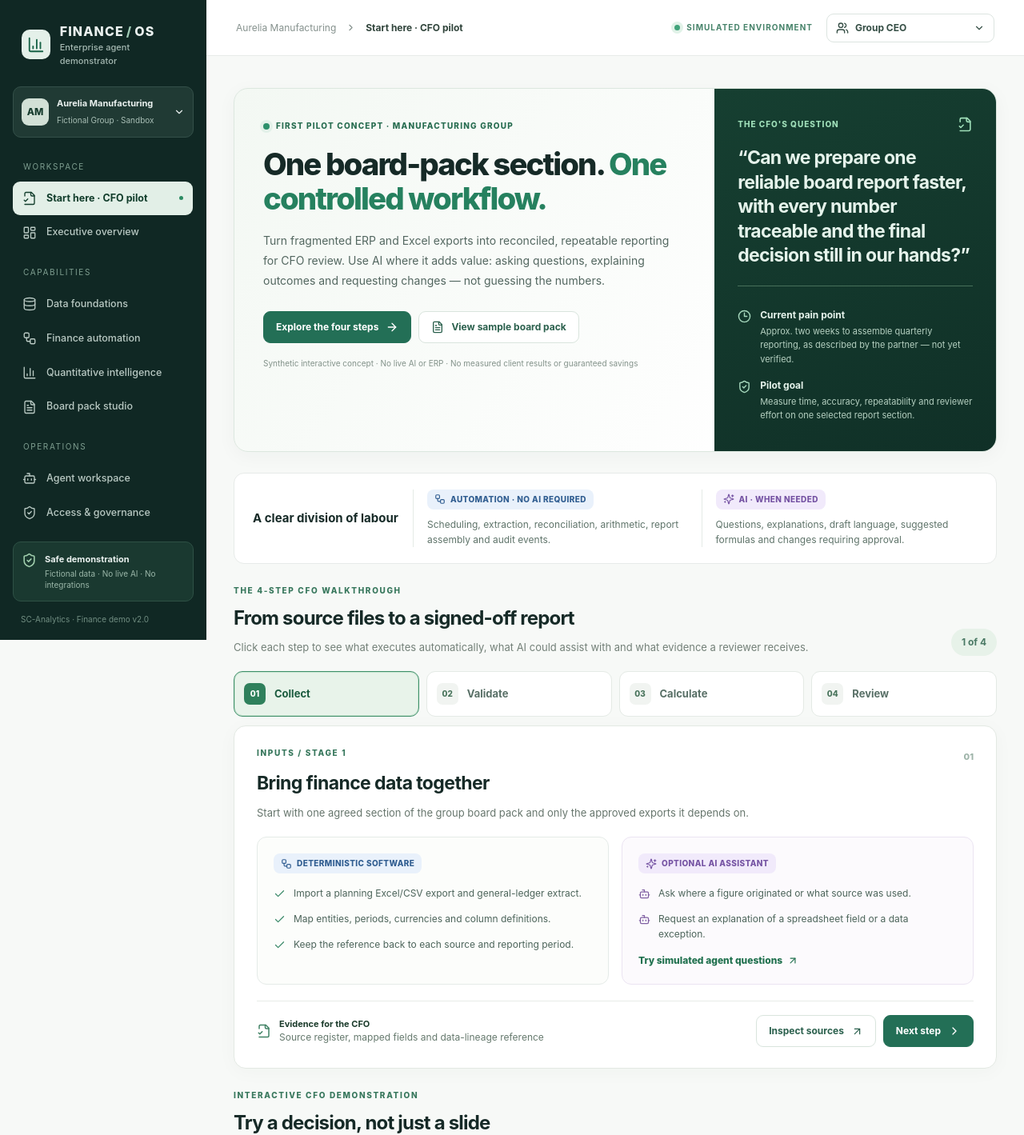
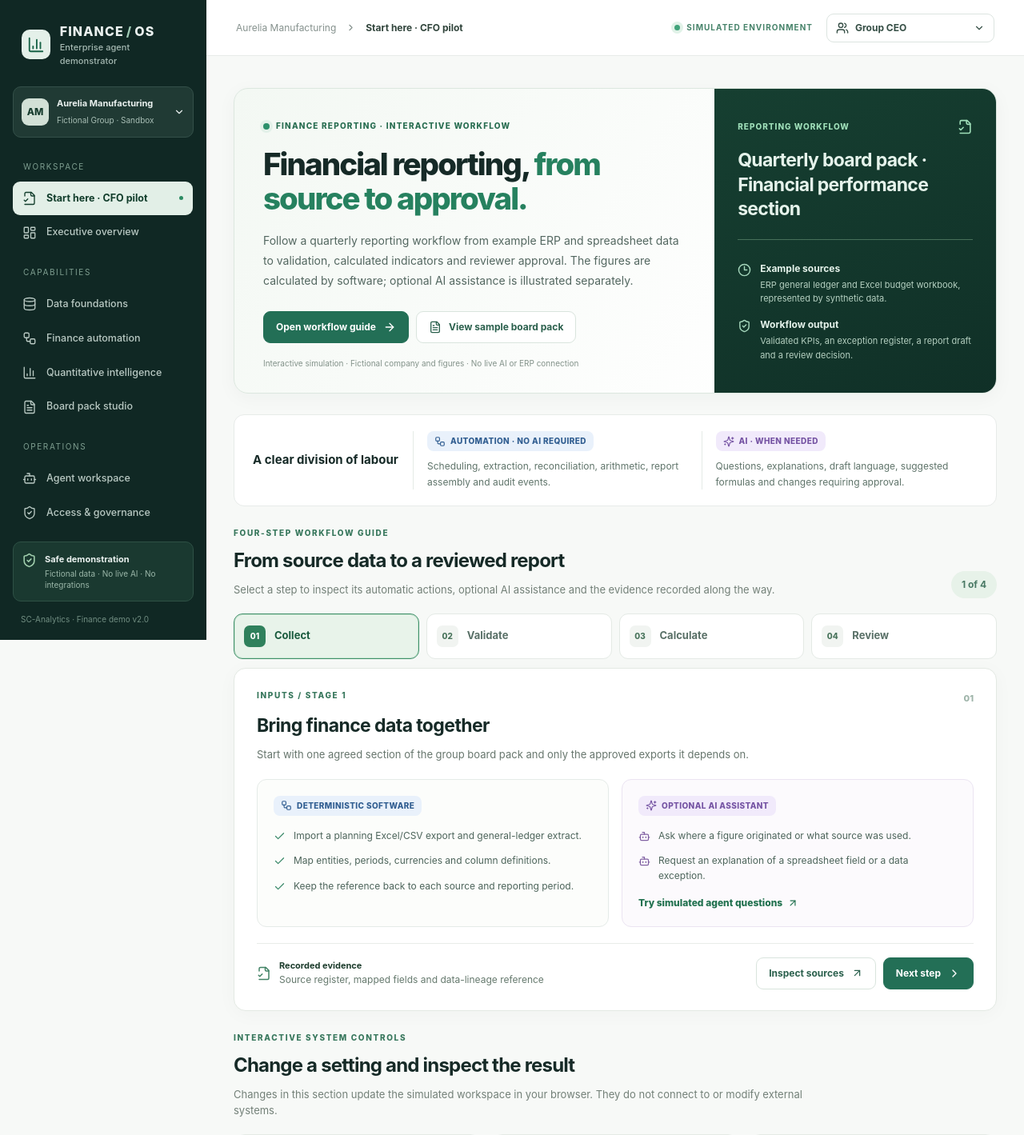
Before and after one commit to sastree14/AI-Demonstration, a Next.js app: page / in a window 1280 px wide. Shown: the top 1419 px of the page at 80% size. Built offline with nearby package versions, Linux system fonts and the light colour scheme.

Commit message:
Make four-step workflow a neutral client-facing product demonstration

```diff
--- a/app/components/PilotWalkthrough.tsx
+++ b/app/components/PilotWalkthrough.tsx
@@ -23,7 +23,7 @@ const steps:Step[]=[
  {name:"01 · Collect",time:"INPUTS",title:"Bring finance data together",intro:"Start with one agreed section of the group board pack and only the approved exports it depends on.",automatic:["Import a planning Excel/CSV export and general-ledger extract.","Map entities, periods, currencies and column definitions.","Keep the reference back to each source and reporting period."],ai:["Ask where a figure originated or what source was used.","Request an explanation of a spreadsheet field or a data exception."],evidence:"Source register, mapped fields and data-lineage reference",target:"data",button:"Inspect sources"},
  {name:"02 · Validate",time:"CONTROL GATE",title:"Detect discrepancies before reporting",intro:"The control engine checks the data before allowing a draft to move towards approval.",automatic:["Check required fields, formats, definitions and reconciliation totals.","Flag an illustrative $12,500 mismatch rather than silently correcting it.","Store the validation result and the exception reference."],ai:["Ask why a validation failed and which rule was applied.","Request a plain-English explanation for the controller."],evidence:"Exception QA-17 / GL-2205, rule and reviewer status",target:"workflows",button:"Inspect control trail"},
  {name:"03 · Calculate",time:"OUTPUT",title:"Calculate KPIs and assemble a draft",intro:"Financial figures are produced by repeatable calculations. The optional AI layer helps interpret and customise them.",automatic:["Calculate revenue, EBITDA, budget variance and margin using fixed formulas.","Generate a reproducible board-pack section from a corporate template.","Apply the selected entity and reporting period."],ai:["Explain a variance using authorised evidence, without inventing causes.","Propose a new KPI or a different commentary style for approval."],evidence:"Formula definitions, report version and synthetic result",target:"intelligence",button:"Try KPIs and scenarios"},
- {name:"04 · Review",time:"SIGN-OFF",title:"Put the CFO in control",intro:"The final authority stays with finance: exceptions, commentary and draft publication can be reviewed.",automatic:["Place the draft and evidence into a review queue.","Record the approver, version and decision on a real implementation.","Publish only after all required controls pass."],ai:["Ask how long the run took or why a figure was included.","Request a filter, an omitted section or an alternative executive summary."],evidence:"Review queue, approval decision and audit trail",target:"reports",button:"Open board-pack studio"},
+ {name:"04 · Review",time:"SIGN-OFF",title:"Review and authorise the output",intro:"The final authority stays with finance: exceptions, commentary and draft publication can be reviewed.",automatic:["Place the draft and evidence into a review queue.","Record the approver, version and decision on a real implementation.","Publish only after all required controls pass."],ai:["Ask how long the run took or why a figure was included.","Request a filter, an omitted section or an alternative executive summary."],evidence:"Review queue, approval decision and audit trail",target:"reports",button:"Open board-pack studio"},
 ];
 export default function PilotWalkthrough({role,metrics,entityLabel,hasIssue,approval,runNumber,schedules,onNavigate,onRoleChange,onRun,onReview,onApprove}:Props){
  const [active,setActive]=useState(0);
@@ -34,23 +34,23 @@ export default function PilotWalkthrough({role,metrics,entityLabel,hasIssue,appr
  return <div className="pilot-experience">
   <div className="pilot-hero">
    <div className="pilot-hero-copy">
-    <p className="pilot-overline"><span className="pilot-dot"/> FIRST PILOT CONCEPT · MANUFACTURING GROUP</p>
-    <h1>One board-pack section. <span>One controlled workflow.</span></h1>
-    <p>Turn fragmented ERP and Excel exports into reconciled, repeatable reporting for CFO review. Use AI where it adds value: asking questions, explaining outcomes and requesting changes — not guessing the numbers.</p>
-    <div className="pilot-hero-buttons"><button className="btn primary" onClick={()=>{setActive(0);document.getElementById("pilot-process")?.scrollIntoView({behavior:"smooth",block:"start"})}}>Explore the four steps <ArrowRight size={16}/></button>{role!=="sales"&&<button className="btn secondary" onClick={()=>onNavigate("reports")}><FileText size={16}/> View sample board pack</button>}</div>
-    <p className="pilot-hero-foot">Synthetic interactive concept · No live AI or ERP · No measured client results or guaranteed savings</p>
+    <p className="pilot-overline"><span className="pilot-dot"/> FINANCE REPORTING · INTERACTIVE WORKFLOW</p>
+    <h1>Financial reporting, <span>from source to approval.</span></h1>
+    <p>Follow a quarterly reporting workflow from example ERP and spreadsheet data to validation, calculated indicators and reviewer approval. The figures are calculated by software; optional AI assistance is illustrated separately.</p>
+    <div className="pilot-hero-buttons"><button className="btn primary" onClick={()=>{setActive(0);document.getElementById("pilot-process")?.scrollIntoView({behavior:"smooth",block:"start"})}}>Open workflow guide <ArrowRight size={16}/></button>{role!=="sales"&&<button className="btn secondary" onClick={()=>onNavigate("reports")}><FileText size={16}/> View sample board pack</button>}</div>
+    <p className="pilot-hero-foot">Interactive simulation · Fictional company and figures · No live AI or ERP connection</p>
    </div>
    <div className="pilot-hero-card">
-     <div className="pilot-mini-heading"><span>THE CFO'S QUESTION</span><FileCheck2 size={19}/></div>
-     <p className="pilot-quote">“Can we prepare one reliable board report faster, with every number traceable and the final decision still in our hands?”</p>
+     <div className="pilot-mini-heading"><span>REPORTING WORKFLOW</span><FileCheck2 size={19}/></div>
+     <p className="pilot-quote">Quarterly board pack · Financial performance section</p>
      <div className="pilot-mini-divider"/>
-     <div className="pilot-target"><Clock3 size={17}/><div><strong>Current pain point</strong><small>Approx. two weeks to assemble quarterly reporting, as described by the partner — not yet verified.</small></div></div>
-     <div className="pilot-target"><ShieldCheck size={17}/><div><strong>Pilot goal</strong><small>Measure time, accuracy, repeatability and reviewer effort on one selected report section.</small></div></div>
+     <div className="pilot-target"><Clock3 size={17}/><div><strong>Example sources</strong><small>ERP general ledger and Excel budget workbook, represented by synthetic data.</small></div></div>
+     <div className="pilot-target"><ShieldCheck size={17}/><div><strong>Workflow output</strong><small>Validated KPIs, an exception register, a report draft and a review decision.</small></div></div>
    </div>
   </div>
   <div className="pilot-rule"><strong>A clear division of labour</strong><div className="pilot-rule-item"><span className="engine-chip deterministic"><Workflow size={14}/> AUTOMATION · NO AI REQUIRED</span><p>Scheduling, extraction, reconciliation, arithmetic, report assembly and audit events.</p></div><div className="pilot-rule-item"><span className="engine-chip assisted"><Sparkles size={14}/> AI · WHEN NEEDED</span><p>Questions, explanations, draft language, suggested formulas and changes requiring approval.</p></div></div>
   <section className="pilot-path" id="pilot-process">
-   <div className="pilot-section-head"><div><p className="eyebrow">THE 4-STEP CFO WALKTHROUGH</p><h2>From source files to a signed-off report</h2><p>Click each step to see what executes automatically, what AI could assist with and what evidence a reviewer receives.</p></div><span className="pilot-progress">{active+1} of 4</span></div>
+   <div className="pilot-section-head"><div><p className="eyebrow">FOUR-STEP WORKFLOW GUIDE</p><h2>From source data to a reviewed report</h2><p>Select a step to inspect its automatic actions, optional AI assistance and the evidence recorded along the way.</p></div><span className="pilot-progress">{active+1} of 4</span></div>
    <div className="pilot-tabs" role="tablist" aria-label="Board pack workflow stages">{steps.map((s,i)=><button key={s.name} role="tab" aria-selected={active===i} className={active===i?"selected":""} onClick={()=>setActive(i)}><span className="pilot-step-index">{String(i+1).padStart(2,"0")}</span><span>{s.name.split(" · ")[1]}</span></button>)}</div>
    <div className="pilot-stage">
     <div className="pilot-stage-top"><span className="eyebrow">{step.time} / STAGE {active+1}</span><span className="pilot-stage-number">0{active+1}</span></div>
@@ -59,18 +59,18 @@ export default function PilotWalkthrough({role,metrics,entityLabel,hasIssue,appr
      <div className="pilot-lane"><span className="engine-chip deterministic"><Workflow size={14}/> DETERMINISTIC SOFTWARE</span><ul>{step.automatic.map(t=><li key={t}><Check size={15}/><span>{t}</span></li>)}</ul></div>
      <div className="pilot-lane"><span className="engine-chip assisted"><Sparkles size={14}/> OPTIONAL AI ASSISTANT</span><ul>{step.ai.map(t=><li key={t}><Bot size={15}/><span>{t}</span></li>)}</ul><button className="pilot-inline-link" onClick={()=>onNavigate("agents")}>Try simulated agent questions <ArrowUpRight size={14}/></button></div>
     </div>
-    <div className="pilot-stage-bottom"><div className="pilot-evidence"><FileCheck2 size={18}/><span><strong>Evidence for the CFO</strong>{step.evidence}</span></div><div className="pilot-stage-actions">{finance&&<button className="btn secondary" onClick={()=>onNavigate(step.target)}>{step.button} <ArrowUpRight size={15}/></button>}<button className="btn primary" onClick={()=>setActive((active+1)%4)}>{active===3?"Restart walkthrough":"Next step"} <ChevronRight size={16}/></button></div></div>
+    <div className="pilot-stage-bottom"><div className="pilot-evidence"><FileCheck2 size={18}/><span><strong>Recorded evidence</strong>{step.evidence}</span></div><div className="pilot-stage-actions">{finance&&<button className="btn secondary" onClick={()=>onNavigate(step.target)}>{step.button} <ArrowUpRight size={15}/></button>}<button className="btn primary" onClick={()=>setActive((active+1)%4)}>{active===3?"Restart walkthrough":"Next step"} <ChevronRight size={16}/></button></div></div>
    </div>
   </section>
   <section className="pilot-try">
-   <div className="pilot-section-head"><div><p className="eyebrow">INTERACTIVE CFO DEMONSTRATION</p><h2>Try a decision, not just a slide</h2><p>These controls modify this browser-only example. They illustrate how a real system would behave, not a live customer integration.</p></div></div>
+   <div className="pilot-section-head"><div><p className="eyebrow">INTERACTIVE SYSTEM CONTROLS</p><h2>Change a setting and inspect the result</h2><p>Changes in this section update the simulated workspace in your browser. They do not connect to or modify external systems.</p></div></div>
    <div className="pilot-actions-grid">
     <div className="pilot-action-card"><div className="pilot-action-icon"><Users size={22}/></div><h3>See what each employee can access</h3><p>A group executive, local manager and sales representative do not need the same data, agents or approval powers.</p><label className="field">Simulate signed-in user<select value={role} onChange={e=>onRoleChange(e.target.value as Role)}><option value="ceo">Group CEO · group-wide</option><option value="cfo">Group CFO · full finance</option><option value="manager">Regional finance · Europe only</option><option value="sales">Sales employee · no group finance</option></select></label><div className="pilot-card-result"><LockKeyhole size={16}/><span>{finance?role==="manager"?"Only Europe finance. Cannot modify schedules or approve packs.":"Group finance visible, subject to the configured approval permissions.":"Finance KPIs, group workflows and board pack are not available to this persona."}</span></div><button className="pilot-inline-link" onClick={()=>onNavigate("security")}>How enterprise access would be enforced <ArrowUpRight size={14}/></button></div>
     <div className="pilot-action-card"><div className="pilot-action-icon"><Clock3 size={22}/></div><h3>Reconfigure or execute a task</h3><p>A finance owner changes frequency, time and time zone from the UI. A scheduler would then use the updated configuration.</p><div className="pilot-card-result"><Clock3 size={16}/><span>Daily close · {schedules[0]?.time} · {schedules[0]?.zone} · {schedules[0]?.frequency}</span></div><div className="pilot-buttons"><button className="btn secondary" onClick={()=>onNavigate("workflows")} disabled={!finance}>Edit the schedule</button><button className="btn primary" onClick={onRun} disabled={!canEdit}><Play size={15}/> Run sample</button></div><small>{canEdit?"Execution creates a new sample trace.":"Your simulated role cannot execute corporate workflows."}</small></div>
     <div className="pilot-action-card"><div className="pilot-action-icon"><ShieldCheck size={22}/></div><h3>Inspect and control publication</h3><p>Review an exception, inspect evidence and approve the board pack only if authorised and the control gate is clear.</p><div className="pilot-card-result"><AlertTriangle size={16}/><span>Control exception: {hasIssue?"$12,500 awaiting review":"waiver acknowledged (demo only)"} · Pack: {approval}</span></div><div className="pilot-buttons"><button className="btn secondary" disabled={!canApprove||!hasIssue} onClick={onReview}>Acknowledge exception</button><button className="btn primary" disabled={!canApprove||hasIssue||approval==="approved"} onClick={onApprove}><Check size={15}/> Approve draft</button></div><small>{!canApprove?"Finance approval is restricted for this role.":hasIssue?"A live workflow would require reconciling or formally resolving the exception before sign-off.":"Review acknowledgement in this demo is not proof that financial entries reconcile."}</small></div>
    </div>
   </section>
-  {finance?<section className="pilot-result"><div><p className="eyebrow">EXAMPLE OUTPUT · AUTHORISED VIEW</p><h2>The CFO sees results — and their origin</h2><p>The figures below are recalculated from fictional records. Open the corresponding page to inspect supporting data and assumptions.</p></div><div className="pilot-result-metrics"><div><small>Revenue · current scope</small><strong>{money(metrics.revenue,true)}</strong></div><div><small>Budget variance</small><strong>{money(metrics.variance,true)}</strong></div><div><small>EBITDA</small><strong>{money(metrics.ebitda,true)}</strong></div><div><small>Visible entity</small><strong className="pilot-entity">{entityLabel}</strong></div></div><div className="pilot-result-actions"><button className="btn primary" onClick={()=>onNavigate("reports")}><FileText size={16}/> View / print report</button><button className="btn secondary" onClick={()=>onNavigate("agents")}><Bot size={16}/> Ask how it was produced</button><span className="pilot-muted">Run reference FIN-2026-{String(runNumber).padStart(3,"0")}</span></div></section>:<section className="pilot-result pilot-restricted"><LockKeyhole size={25}/><div><h2>Finance outputs are hidden from this role</h2><p>In production, signed identity and backend record-level checks would prevent retrieval — not merely hide this card.</p></div><button className="btn secondary" onClick={()=>onNavigate("agents")}>Open Sales Agent</button></section>}
-  <div className="pilot-later"><div><p className="eyebrow">IMPORTANT SCOPE BOUNDARY</p><h3>What the first pilot proves — and what it does not</h3><p><strong>Inside the proposed first pilot:</strong> one agreed report section, authorised exports, validated calculations, a reproducible draft, exception review and CFO/controller sign-off.</p><p><strong>Later, if justified:</strong> live ERP connections, broader FP&A, multi-agent workflows, embedded Power BI, tailored access, forecasting and enterprise-scale operations.</p></div><button className="btn secondary" onClick={()=>onNavigate("expansion")}>Explore possible expansions <ArrowRight size={16}/></button></div>
+  {finance?<section className="pilot-result"><div><p className="eyebrow">EXAMPLE OUTPUT · AUTHORISED VIEW</p><h2>Calculated results and source traceability</h2><p>The figures below are recalculated from fictional records. Open the corresponding page to inspect supporting data and assumptions.</p></div><div className="pilot-result-metrics"><div><small>Revenue · current scope</small><strong>{money(metrics.revenue,true)}</strong></div><div><small>Budget variance</small><strong>{money(metrics.variance,true)}</strong></div><div><small>EBITDA</small><strong>{money(metrics.ebitda,true)}</strong></div><div><small>Visible entity</small><strong className="pilot-entity">{entityLabel}</strong></div></div><div className="pilot-result-actions"><button className="btn primary" onClick={()=>onNavigate("reports")}><FileText size={16}/> View / print report</button><button className="btn secondary" onClick={()=>onNavigate("agents")}><Bot size={16}/> Ask how it was produced</button><span className="pilot-muted">Run reference FIN-2026-{String(runNumber).padStart(3,"0")}</span></div></section>:<section className="pilot-result pilot-restricted"><LockKeyhole size={25}/><div><h2>Finance outputs are hidden from this role</h2><p>In production, signed identity and backend record-level checks would prevent retrieval — not merely hide this card.</p></div><button className="btn secondary" onClick={()=>onNavigate("agents")}>Open Sales Agent</button></section>}
+  <div className="pilot-later"><div><p className="eyebrow">SIMULATION DETAILS</p><h3>What is simulated and what requires a connected system</h3><p><strong>In this demo:</strong> sample source records, calculations, configurable report sections, scheduled-task settings, role views and illustrative approval history run inside your browser.</p><p><strong>In a real implementation:</strong> ERP connectors, authenticated users, backend permissions, persistent schedules, auditable approvals, real AI agents and Power BI integration require additional infrastructure and configuration.</p></div><button className="btn secondary" onClick={()=>onNavigate("expansion")}>View advanced capabilities <ArrowRight size={16}/></button></div>
  </div>;
 }
```
